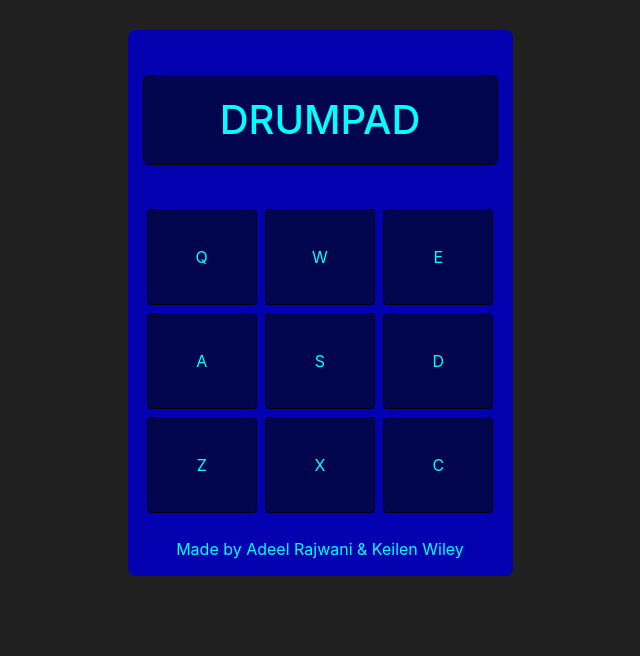
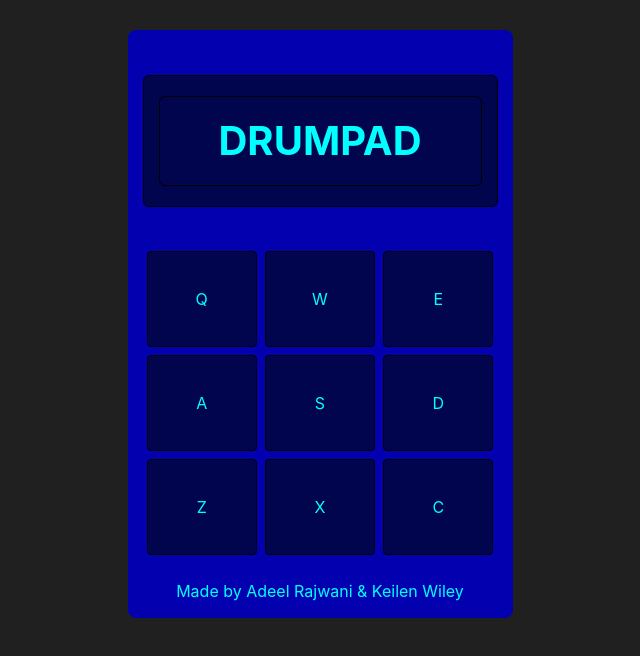
Before and after one commit to adeel-justice/drum-machine-2, a React (Create React App) app: page / in a window 1280 px wide. Shown: the top 656 px of the page, without its empty margins (320-960 px from the left). Built offline with nearby package versions, Linux system fonts and the light colour scheme.

Commit message:
added display state

```diff
--- a/src/components/App.js
+++ b/src/components/App.js
@@ -2,12 +2,10 @@ import React from 'react';
 import './App.css';
 import Pads from './Drumpad.js';
 
-function App() {
+
+function App(props) {
   return (
     <div className='drum' id='drum-machine'>
-      <div id='display' className='drum-display'>
-        <h1>Drumpad</h1>
-      </div>
       <Pads />
       <div className='footer' id='drum-footer'>
         Made by Adeel Rajwani & Keilen Wiley
--- /dev/null
+++ b/src/components/Display.js
@@ -0,0 +1,11 @@
+import React from 'react';
+import './App.css';
+
+const Display = ({ displayId }) => {
+  return (
+    <h1 id='display'>{ displayId }</h1>
+  )
+}
+
+
+export default Display;
--- a/src/components/Drumpad.js
+++ b/src/components/Drumpad.js
@@ -1,5 +1,6 @@
 import React, { useState } from 'react';
 import './App.css';
+import Display from './Display'
 // import src from '*.bmp';
 
 function Pad(props) {
@@ -14,58 +15,63 @@ function Pad(props) {
   );
 }
 
+
 function Pads(props) {
-  const [activePadId, setActivePadId] = useState(' ');
-
+  const [activePadId, setActivePadId] = useState('');
+  const [displayId, setDisplayId] = useState('Drumpad')
   const clickQpad = () => {
-    // window.addEventListener("keydown", keyCodeQ, false)
-    // function keyCodeQ(key) {
-    //   if (key.keyCode === 81) {
-    //   }
-    // }
     var audio = new Audio('https://s3.amazonaws.com/freecodecamp/drums/Chord_1.mp3')
     setActivePadId('Q_PAD');
+    setDisplayId('Chord_1')
     audio.play()
 
   };
   const clickWpad = () => {
     var audio = new Audio('https://s3.amazonaws.com/freecodecamp/drums/Chord_2.mp3')
     setActivePadId('W_PAD');
+    setDisplayId('Chord_2')
     audio.play()
   };
   const clickEpad = () => {
     var audio = new Audio('https://s3.amazonaws.com/freecodecamp/drums/Chord_3.mp3')
     setActivePadId('E_PAD');
+    setDisplayId('Chord_3')
     audio.play()
   };
   const clickApad = () => {
     var audio = new Audio('https://s3.amazonaws.com/freecodecamp/drums/Give_us_a_light.mp3')
     setActivePadId('A_PAD');
+    setDisplayId('Shaker')
     audio.play()
   };
   const clickSpad = () => {
     var audio = new Audio('https://s3.amazonaws.com/freecodecamp/drums/Dry_Ohh.mp3')
     setActivePadId('S_PAD');
+    setDisplayId('Open_HH')
     audio.play()
   };
   const clickDpad = () => {
     var audio = new Audio('https://s3.amazonaws.com/freecodecamp/drums/Bld_H1.mp3')
     setActivePadId('D_PAD');
+    setDisplayId('Closed_HH')
     audio.play()
   };
   const clickZpad = () => {
     var audio = new Audio('https://s3.amazonaws.com/freecodecamp/drums/punchy_kick_1.mp3')
     setActivePadId('Z_PAD');
+    setDisplayId('Kick')
     audio.play()
   };
   const clickXpad = () => {
     var audio = new Audio('https://s3.amazonaws.com/freecodecamp/drums/side_stick_1.mp3')
     setActivePadId('X_PAD');
+    setDisplayId('Side-Shot')
     audio.play()
   };
   const clickCpad = () => {
     var audio = new Audio('https://s3.amazonaws.com/freecodecamp/drums/Brk_Snr.mp3')
     setActivePadId('C_PAD');
+    setDisplayId('Snare')
     audio.play()
   };
 
@@ -106,6 +112,7 @@ function Pads(props) {
   window.addEventListener("keydown", keyCodeS, false)
   function keyCodeS(key) {
     if (key.keyCode === 83) {
+
       var audio = new Audio('https://s3.amazonaws.com/freecodecamp/drums/Dry_Ohh.mp3')
       audio.play()
     }
@@ -114,6 +121,7 @@ function Pads(props) {
   window.addEventListener("keydown", keyCodeD, false)
   function keyCodeD(key) {
     if (key.keyCode === 68) {
+
       var audio = new Audio('https://s3.amazonaws.com/freecodecamp/drums/Bld_H1.mp3')
       audio.play()
     }
@@ -139,13 +147,16 @@ function Pads(props) {
   function keyCodeC(key) {
     if (key.keyCode === 67) {
       var audio = new Audio('https://s3.amazonaws.com/freecodecamp/drums/Brk_Snr.mp3')
-      // setActivePadId('C_PAD');
       audio.play()
     }
   }
 
 
   return (
+    <div>
+      <div id='display' className='drum-machine'>
+        <Display displayId={ displayId } />
+      </div>
       <div className='drum-pads' id='drum-pads-group'>
         <Pad label='Q' isActive={ activePadId === 'Q_PAD' } clickFn={ clickQpad } />
         <Pad label='W' isActive={ activePadId === 'W_PAD' } clickFn={ clickWpad } />
@@ -157,6 +168,7 @@ function Pads(props) {
         <Pad label='X' isActive={ activePadId === 'X_PAD' } clickFn={ clickXpad } />
         <Pad label='C' isActive={ activePadId === 'C_PAD' } clickFn={ clickCpad } />
       </div>
+    </div>
   );
 }
 
```
Lines whose indentation alone changed are shown as unchanged.
